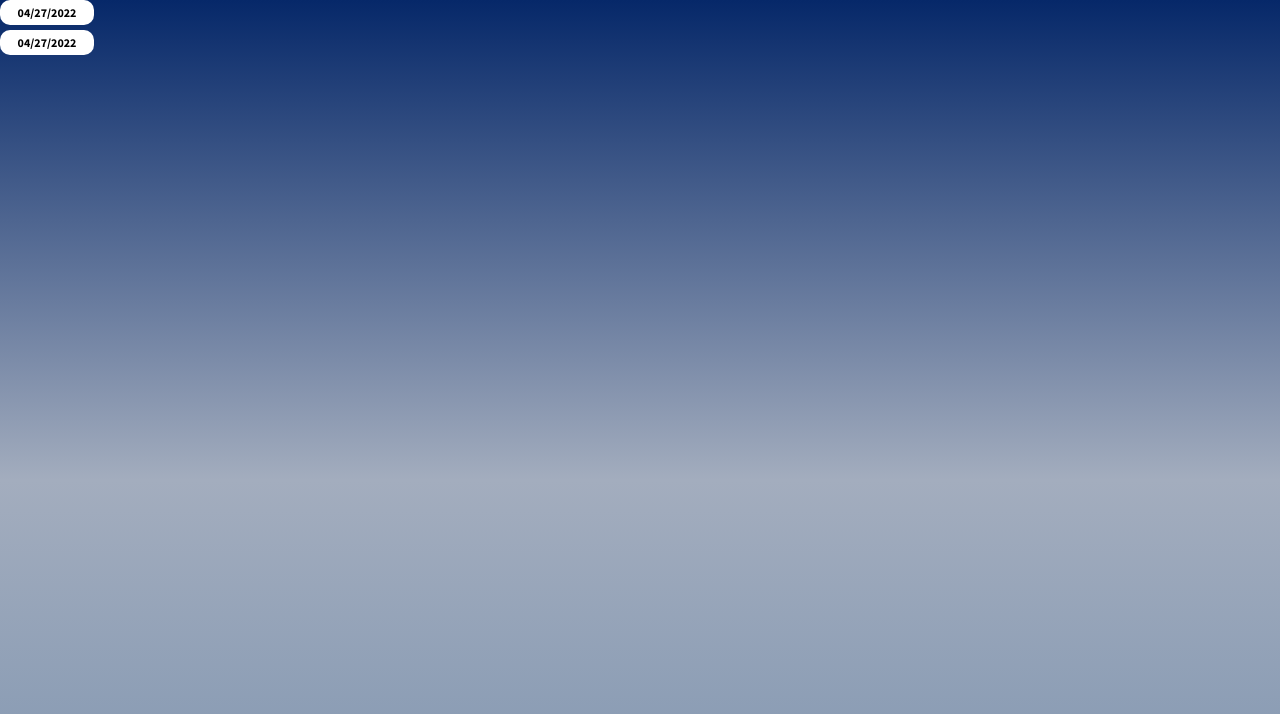
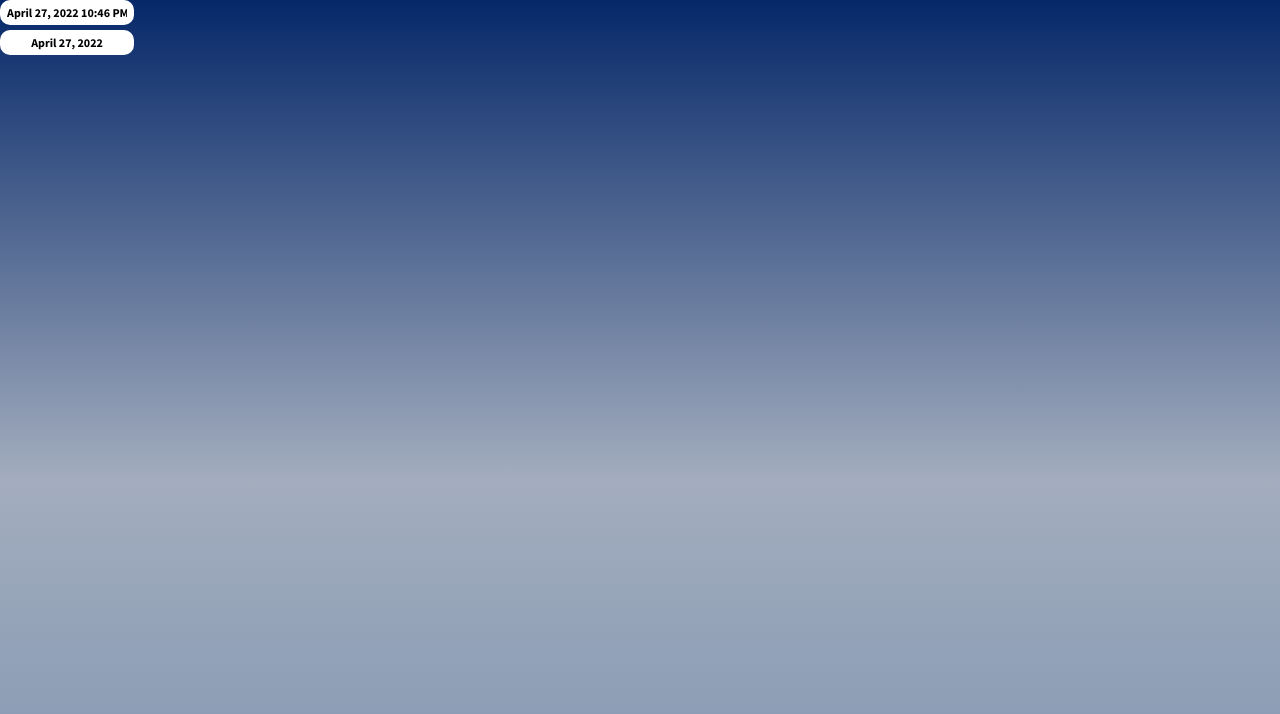
Before and after one commit to utmgdsc/UTimeManager, a React (Create React App) app in the folder client/: page /insights in a window 1280 px wide. Shown: the top 714 px of the page. Built offline with nearby package versions, Linux system fonts and the light colour scheme.

Commit message:
Remove duplicate state and enhance date format

```diff
--- a/client/src/components/DateSelector/DateSelector.js
+++ b/client/src/components/DateSelector/DateSelector.js
@@ -1,22 +1,16 @@
-import React, { useState } from "react";
+import React from "react";
 import styles from "./DateSelector.module.css";
 import { PropTypes } from "prop-types";
 import DatePicker from "react-datepicker";
 import "react-datepicker/dist/react-datepicker.css";
 
-export const DateSelector = ({ onDateChanged, showTime }) => {
-  const [currDate, setCurrDate] = useState(new Date());
-
-  const _handleDateChanged = (newDate) => {
-    setCurrDate(newDate);
-    onDateChanged(newDate);
-  };
-
+export const DateSelector = ({ selectedDate, onDateChanged, showTime }) => {
   return (
     <DatePicker
-      selected={currDate}
-      onChange={_handleDateChanged}
+      selected={selectedDate}
+      onChange={onDateChanged}
       showTimeSelect={showTime}
+      dateFormat={showTime ? "MMMM d, yyyy h:mm aa" : "MMMM d, yyyy"}
       timeIntervals={10}
       className={styles.dateSelectorInputBox}
     />
@@ -24,6 +18,7 @@ export const DateSelector = ({ onDateChanged, showTime }) => {
 };
 
 DateSelector.propTypes = {
-  onDateChanged: PropTypes.func,
-  showTime: PropTypes.bool,
+  selectedDate: PropTypes.instanceOf(Date).isRequired,
+  onDateChanged: PropTypes.func.isRequired,
+  showTime: PropTypes.bool.isRequired,
 };
--- a/client/src/components/DateSelector/DateSelector.module.css
+++ b/client/src/components/DateSelector/DateSelector.module.css
@@ -8,5 +8,5 @@
   margin-bottom: 5px;
   background-color: white;
   border-color: transparent;
-  max-width: 80px;
+  max-width: 120px;
 }
--- a/client/src/pages/InsightsPage/InsightsPage.js
+++ b/client/src/pages/InsightsPage/InsightsPage.js
@@ -1,18 +1,26 @@
-import React from "react";
+import React, { useState } from "react";
 import styles from "./InsightsPage.module.css";
 import { DateSelector } from "../../components/DateSelector/DateSelector.js";
 
 const InsightsPage = () => {
+  const [currDate1, setCurrDate1] = useState(new Date());
+  const [currDate2, setCurrDate2] = useState(new Date());
+
   return (
     <div className={styles.bg}>
       <DateSelector
-        showTime
+        showTime={true}
+        selectedDate={currDate1}
         onDateChanged={(newDate) => {
+          setCurrDate1(newDate);
           console.log(newDate);
         }}
       />
       <DateSelector
+        showTime={false}
+        selectedDate={currDate2}
         onDateChanged={(newDate) => {
+          setCurrDate2(newDate);
           console.log(newDate);
         }}
       />
```
